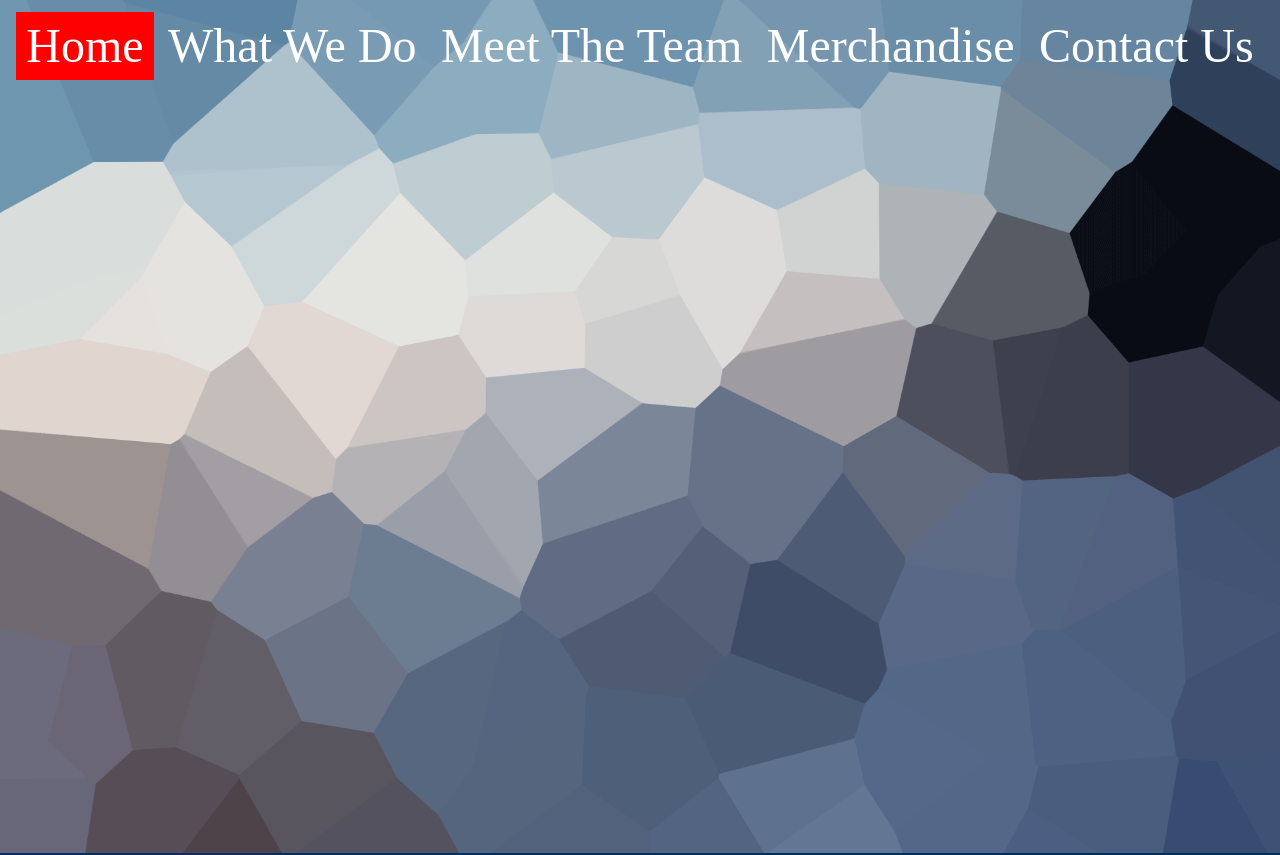
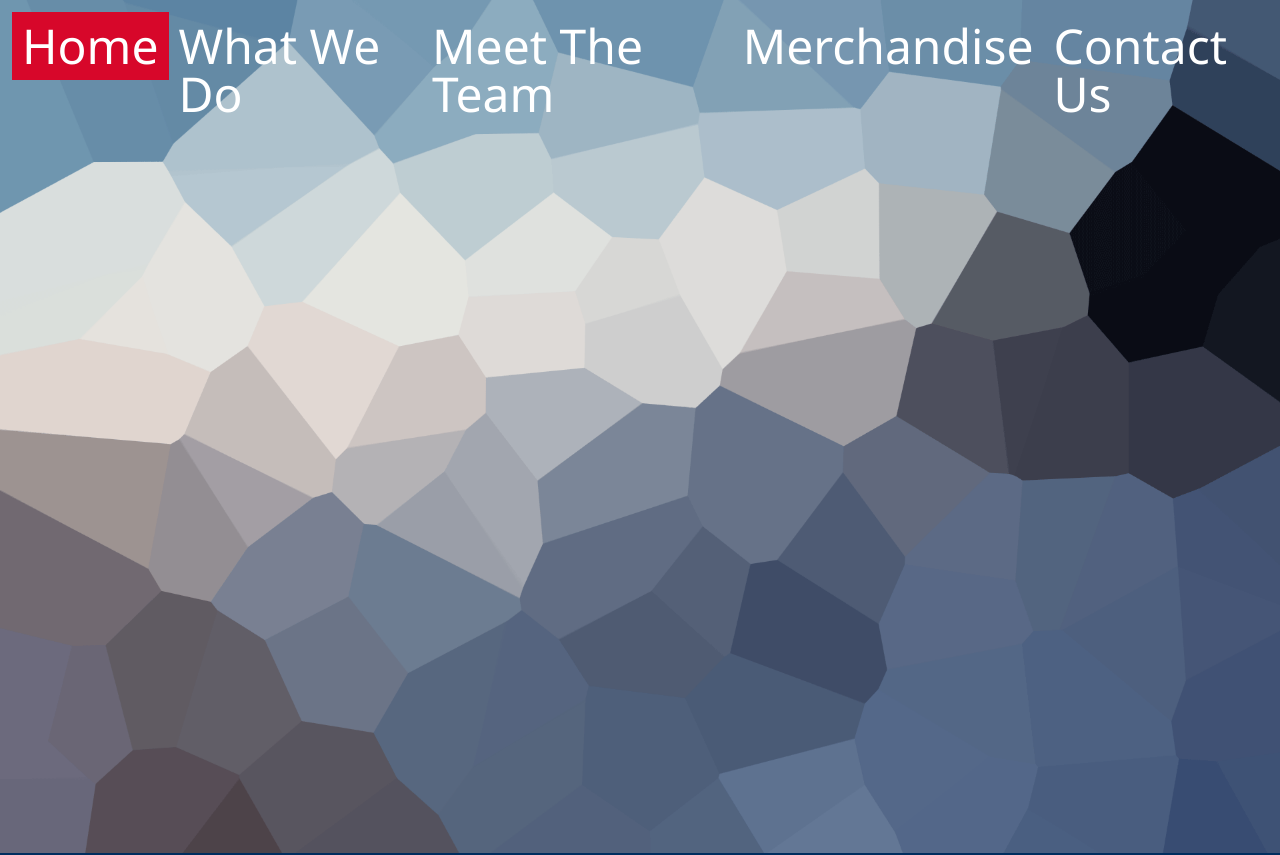
Before and after one commit to MagnusAustralia/cadets, a Next.js app: page / in a window 1280 px wide. Shown: the top 855 px of the page. Built offline with nearby package versions, Linux system fonts and the light colour scheme; a web font is replaced by a local one.

Commit message:
Big improvement

```diff
--- a/components/Meta.js
+++ b/components/Meta.js
@@ -18,7 +18,7 @@ Meta.defaultProps = {
 	keywords:
 		"cadets, squadron, ATC, air, plane, activity, club, farnham, military",
 	description: "A place to learn more about squadron 229",
-	favicon: "/Artboard 2 copy 5@4x.png",
+	favicon: "/Artboard-2-copy-5_4x.ico",
 };
 
 export default Meta;
--- a/components/Nav.js
+++ b/components/Nav.js
@@ -22,8 +22,8 @@ function Nav() {
 				<h1
 					className={
 						router.pathname == "/"
-							? "active px-[10px] py-[10px]"
-							: "px-[10px] py-[10px]"
+							? "active px-[10px] py-[10px] link"
+							: "px-[10px] py-[10px] link"
 					}>
 					Home
 				</h1>
@@ -32,8 +32,8 @@ function Nav() {
 				<h1
 					className={
 						router.pathname == "/what-we-do"
-							? "active px-[10px] py-[10px]"
-							: "px-[10px] py-[10px]"
+							? "active px-[10px] py-[10px] link"
+							: "px-[10px] py-[10px] link"
 					}>
 					What We Do
 				</h1>
@@ -42,8 +42,8 @@ function Nav() {
 				<h1
 					className={
 						router.pathname == "/meet-the-team"
-							? "active px-[10px] py-[10px]"
-							: "px-[10px] py-[10px]"
+							? "active px-[10px] py-[10px] link"
+							: "px-[10px] py-[10px] link"
 					}>
 					Meet The Team
 				</h1>
@@ -52,8 +52,8 @@ function Nav() {
 				<h1
 					className={
 						router.pathname == "/merchandise"
-							? "active px-[10px] py-[10px]"
-							: "px-[10px] py-[10px]"
+							? "active px-[10px] py-[10px] link"
+							: "px-[10px] py-[10px] link"
 					}>
 					Merchandise
 				</h1>
@@ -62,8 +62,8 @@ function Nav() {
 				<h1
 					className={
 						router.pathname == "/contact-us"
-							? "active px-[10px] py-[10px]"
-							: "px-[10px] py-[10px]"
+							? "active px-[10px] py-[10px] link"
+							: "px-[10px] py-[10px] link"
 					}>
 					Contact Us
 				</h1>
--- a/pages/index.js
+++ b/pages/index.js
@@ -6,12 +6,7 @@ export default function Home() {
 	return (
 		<div className="">
 			<div className="z-0 top-0 right-0 absolute">
-				<Image
-					src={BgImg}
-					alt="Background Image"
-					height="900"
-					className="mb-[256] w-screen"
-				/>
+				<Image src={BgImg} alt="Background Image" className="image" />
 			</div>
 			<div className="mt-[570px]"></div>
 			<div className={styles.slantedDiv}>
--- a/styles/globals.css
+++ b/styles/globals.css
@@ -51,17 +51,23 @@ a {
 
 * {
 	box-sizing: border-box;
-	font-family: "Myriad Pro Light";
+	font-family: "Franklin Gothic Medium", "Arial Narrow", Arial, sans-serif;
 }
 
 .active {
-	background: red;
+	background: #d7072a;
 }
 
 .map {
 	height: 5vh;
 }
 
-h1 {
-	font-family: "Franklin Gothic Medium";
+.link {
+	font-family: "Myriad Pro Light", "Segoe UI", Tahoma, Geneva, Verdana,
+		sans-serif;
 }
+
+.image {
+	width: 100vw;
+	margin-bottom: 30%;
+}
```
